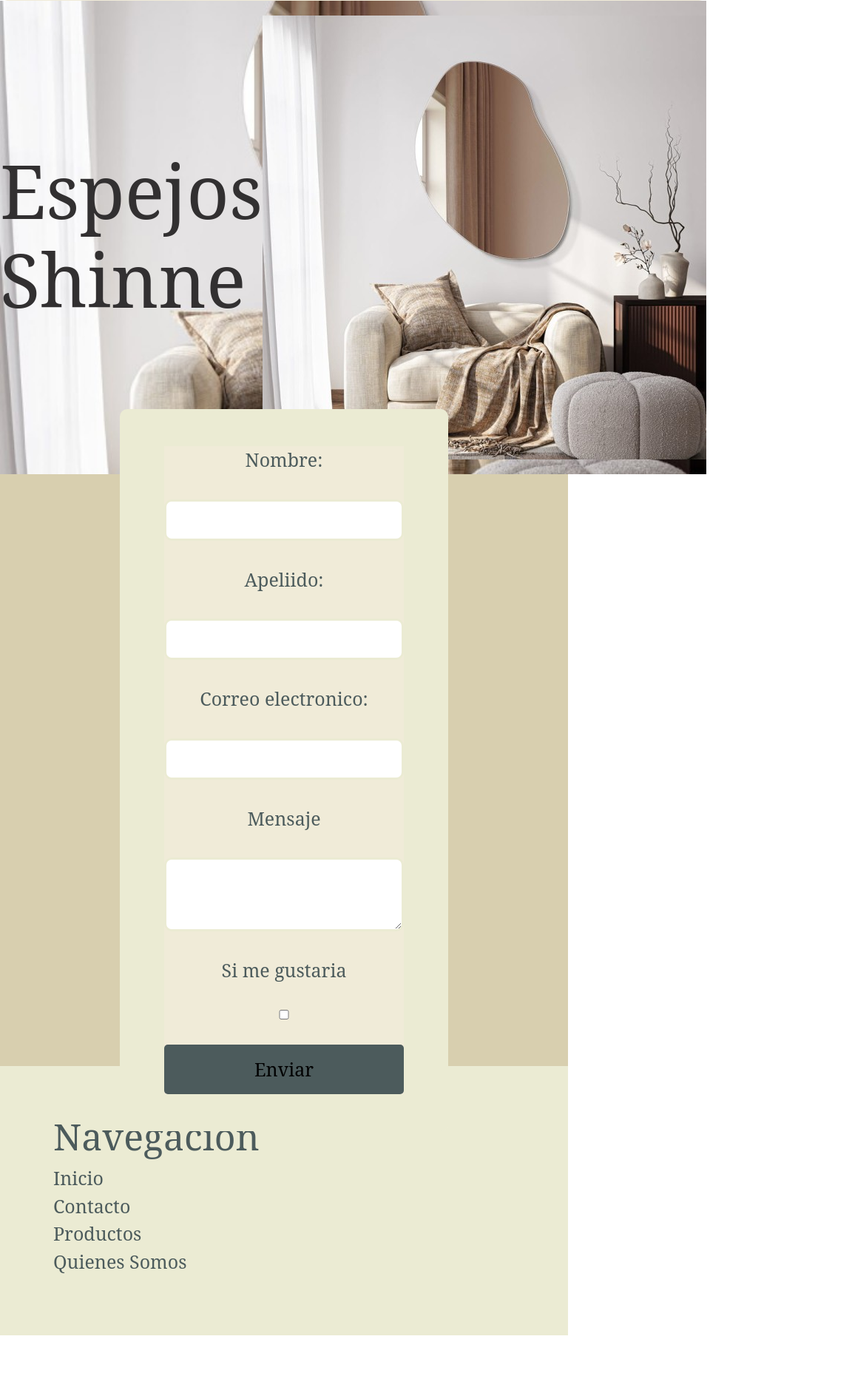
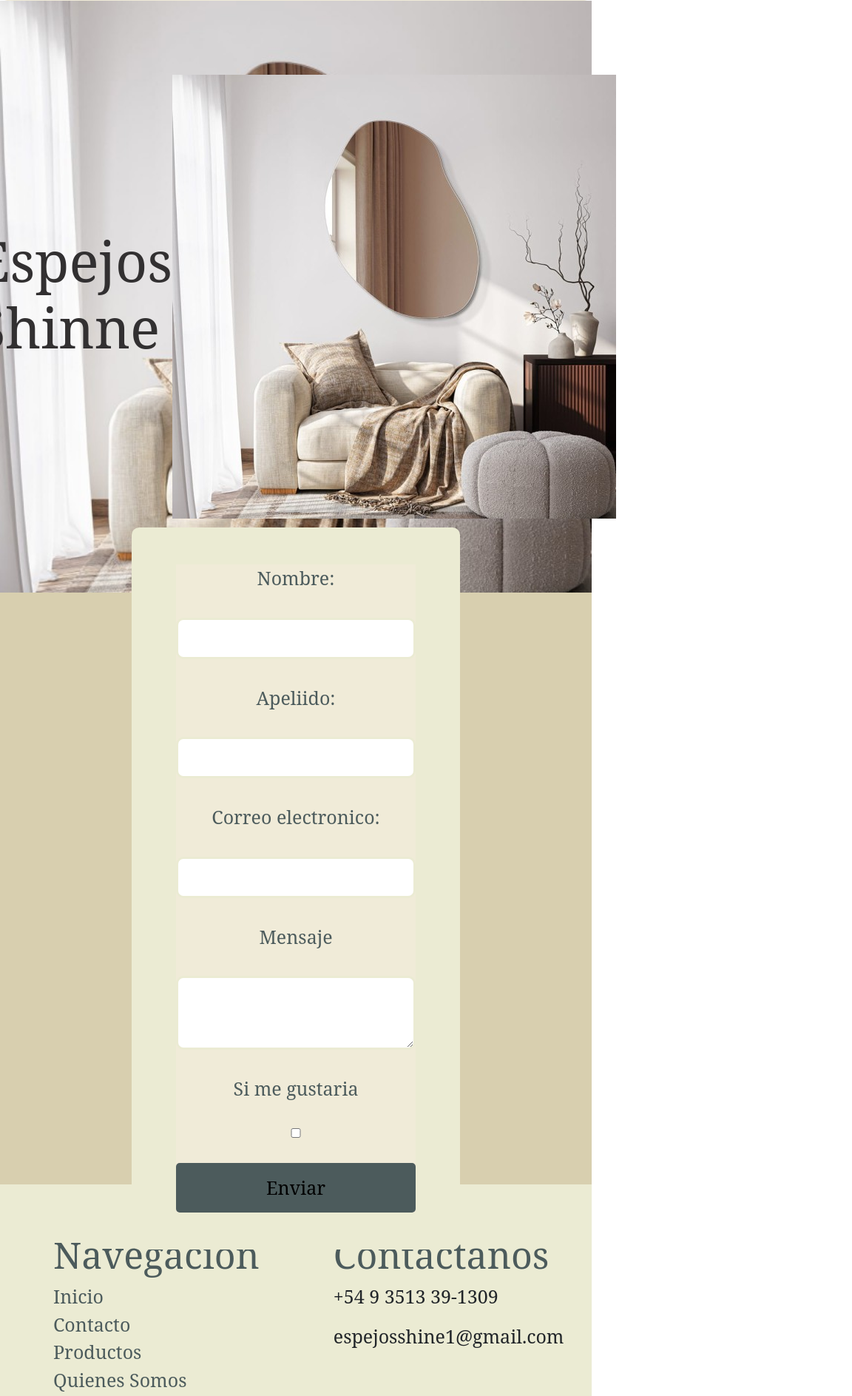
Before and after one commit to gonchi2005/2Entre-Gonzalo-Germanetti, a plain HTML site: page pages/contacto.html in a window 768 px wide. Shown: the part 199-2086 px from the top of the page at 74% size, 1152 px wide, since content can reach past the window. Before the commit the page ends 2004 px from the top, so only its background shows below. Drawn offline with nearby package versions, Linux system fonts and the light colour scheme.

Commit message:
cambio tablet

```diff
--- a/css/style.css
+++ b/css/style.css
@@ -444,7 +444,8 @@
 
 .cont-contacto {
     background-image: url(../assets/espejo-asimetrico-para-salon-color-marron.jpg) ;
-    height: 80vh;
+    width: 100vh;
+    height: 100vh;
     background-size: cover;
     background-repeat: no-repeat;
     background-position: center;
@@ -453,7 +454,7 @@
     align-items: center;
 }
 .cont-contacto h1 {
-    font-size: 100px;
+    font-size: 75px;
     color: #323031;
 }
 .cont-formulario {
@@ -465,6 +466,7 @@
     display: flex;
     justify-content: center;
     align-items: center;
+    width: 100vh;
     height: 100vh;
     background-color: #D8CFAF;
 }
@@ -512,10 +514,12 @@
     background-color: #EBEBD3;
     display: flex;
     padding: 50px 25px;
+    width: 100vh;
+    height: 100vh;
+
 }
 .contenido-pie {
     display: flex;
-    justify-content: space-between;
     flex-grow: row;
     max-width: 100%;
     margin: 15px;
@@ -523,7 +527,7 @@
 .contenido-pie ul {
     list-style: none;
     display: flex;
-    gap: 900px;
+    gap: 100px;
 }
 
 .contenido-pie li {
```
